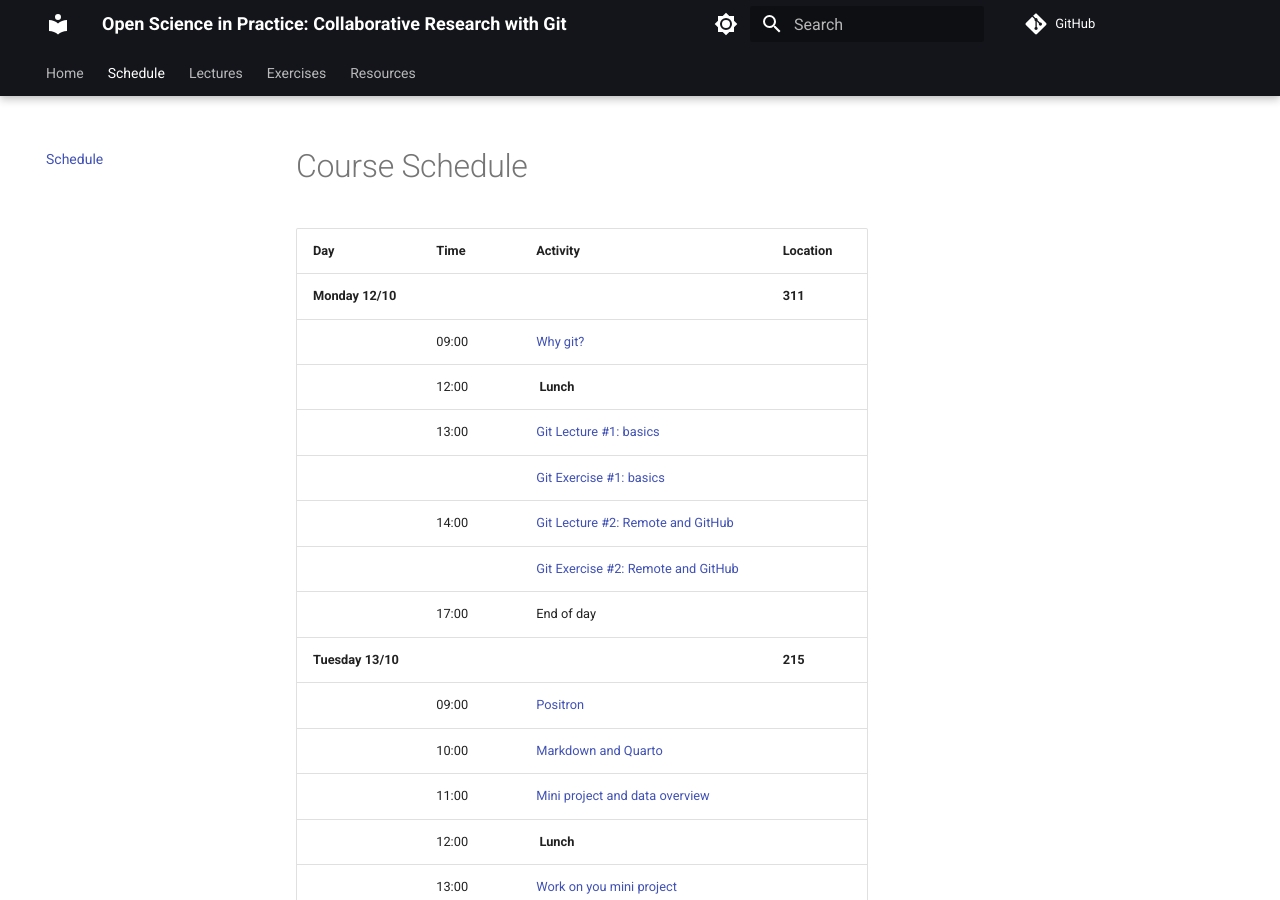
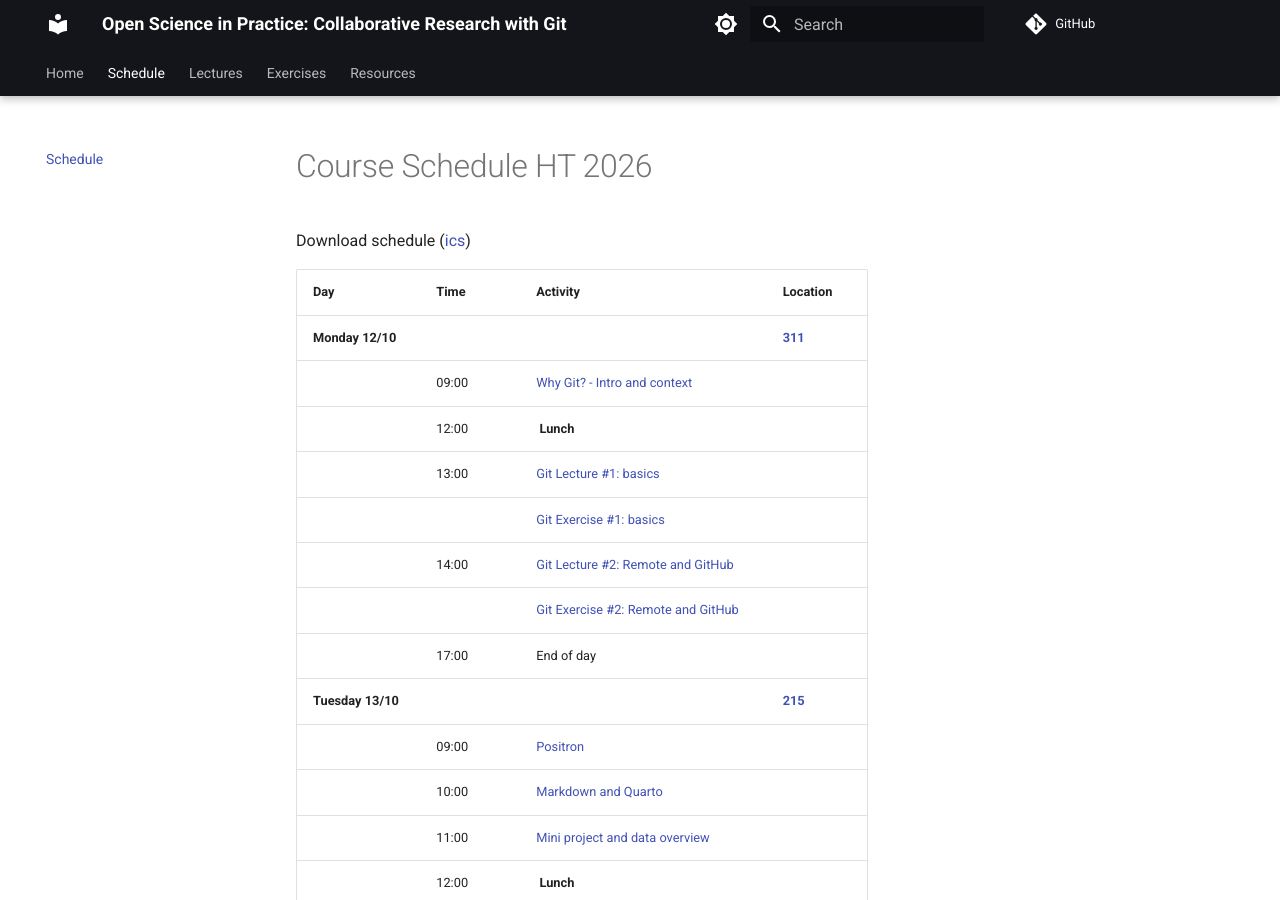
Before and after one commit to k-CIR/course-open-science-in-practice, an MkDocs documentation site: the page built from docs/schedule.md, in a window 1280 px wide and 900 px high. Built offline with MkDocs 1.6.1 and Material for MkDocs 9.7.7, drawn with Linux system fonts in a browser that asks for light colours; comment, search, counter and statistics services are not loaded; some of the changed text lies outside the part shown.

Commit message:
Added links to rooms

```diff
--- a/docs/schedule.md
+++ b/docs/schedule.md
@@ -1,23 +1,25 @@
-# Course Schedule
+# Course Schedule HT 2026
+
+Download schedule ([ics](assets/K8F6106-schedule-2026.ics){ download='K8F6106-schedule-2026.ics' })
 
 | Day               | Time    | Activity                                                                                            | Location |
 |-------------------|---------|-----------------------------------------------------------------------------------------------------| -------- |
-| **Monday 12/10**  |         |                                                                                                     |  **311** |
-|                   | 09:00   | [Why git?](lectures/lecture-1-why-git.md)                                                           |          |
+| **Monday 12/10**  |         |                                                                                                     |  **[311](https://medarbetare.ki.se/campus-hus-och-miljoer/bokningsbara-lokaler/bokningsbara-lokaler-pa-campus-solna/311)** |
+|                   | 09:00   | [Why Git? - Intro and context ](lectures/lecture-1-why-git.md)                                                           |          |
 |                   | 12:00   | **Lunch**                                                                                           |          |
 |                   | 13:00   | [Git Lecture #1: basics](lectures/git-lectures-basics.md)                                           |          |
 |                   |         | [Git Exercise #1: basics ](exercises/git-exercises-basics.md)                                       |          |
 |                   | 14:00   | [Git Lecture #2: Remote and GitHub](lectures/git-lectures-remote.md)                                |          |
 |                   |         | [Git Exercise #2: Remote and GitHub](exercises/git-exercises-remote.md)                             |          |
 |                   | 17:00   | End of day                                                                                          |          |
-| **Tuesday 13/10** |         |                                                                                                     |  **215** |
+| **Tuesday 13/10** |         |                                                                                                     |  **[215](https://medarbetare.ki.se/campus-hus-och-miljoer/bokningsbara-lokaler/bokningsbara-lokaler-pa-campus-solna/215)** |
 |                   | 09:00   | [Positron](lectures/positron-lectures-1.md)                                                         |          |
 |                   | 10:00   | [Markdown and Quarto](lectures/markdown-quarto.md)                                                  |          |
 |                   | 11:00   | [Mini project and data overview](lectures/lecture-4-datasets.md)                                    |          |
 |                   | 12:00   | **Lunch**                                                                                           |          |
 |                   | 13:00   | [Work on you mini project](project/project-description.md)                                          |          |
 |                   | 17:00   | End of day                                                                                          |          |
-| **Thursday 15/10**|         |                                                                                                     |  **221** |
+| **Thursday 15/10**|         |                                                                                                     |  **[221](https://medarbetare.ki.se/campus-hus-och-miljoer/bokningsbara-lokaler/bokningsbara-lokaler-pa-campus-solna/221)** |
 |                   | 09:00   | [Git Lecture #3: Branching](lectures/git-lectures-branching.md)                                     |          |
 |                   |         | [Git Exercise #3 Branching](exercises/git-exercises-branching.md)                                   |          |
 |                   | 10:00   | [Git Lecture #4: Collaborate](lectures/git-lectures-collaboration.md)                               |          |
```
Also changed, not shown: other parts of docs/schedule.md (+2 -5 lines).
